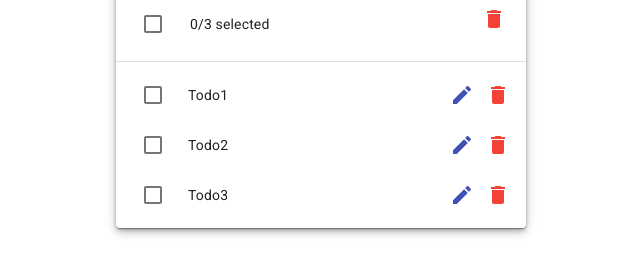
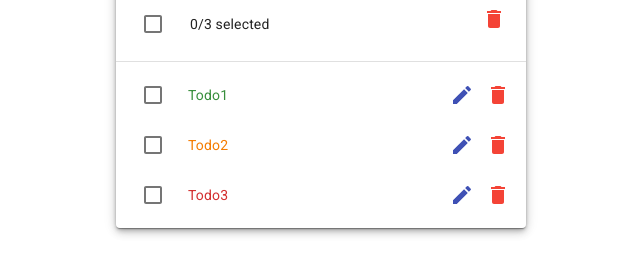
Before and after one commit to sam83045/react-to-do, a React (Create React App) app: page / in a window 1280 px wide. Shown: the part 190-460 px from the top of the page, without its empty margins (319-959 px from the left). Built offline with nearby package versions, Linux system fonts and the light colour scheme.

Commit message:
Added priority color to text

```diff
--- a/src/components/TodoList.jsx
+++ b/src/components/TodoList.jsx
@@ -10,11 +10,12 @@ import {
   Divider,
   IconButton,
   List,
-  ListItem,
+  ListItem as MuiListItem,
   ListItemIcon,
   ListItemSecondaryAction,
   ListItemText,
   makeStyles,
+  withStyles,
 } from "@material-ui/core";
 import DeleteIcon from "@material-ui/icons/Delete";
 import EditIcon from "@material-ui/icons/Edit";
@@ -24,8 +25,29 @@ import { isEmpty } from "lodash-es";
 const useStyles = makeStyles((theme) => ({
   cardHeader: {
     padding: theme.spacing(1, 2),
+    MuiListItem: {
+      root: {
+        backgroundColor: "red",
+      },
+    },
   },
 }));
+
+const ListItem = withStyles((theme) => ({
+  root: {
+    fontSize: "16px",
+    "&.low": {
+      color: theme.palette.success.dark,
+    },
+    "&.medium": {
+      color: theme.palette.warning.dark,
+    },
+    "&.high": {
+      color: theme.palette.error.dark,
+    },
+  },
+  selected: {},
+}))(MuiListItem);
 
 const TodoList = ({ loadTodoList, todoList, deleteMultipleTodo }) => {
   const classes = useStyles();
@@ -111,6 +133,7 @@ const TodoList = ({ loadTodoList, todoList, deleteMultipleTodo }) => {
             />
           ) : (
             <ListItem
+              className={item.priority}
               key={item.id}
               role="listitem"
               button
--- a/src/redux/actions/todoActions.js
+++ b/src/redux/actions/todoActions.js
@@ -1,9 +1,9 @@
 import { CONSTANTS } from "./index";
 
 const todoListData = [
-    { id: "1", task: "Todo1" },
-    { id: "2", task: "Todo2" },
-    { id: "3", task: "Todo3" }
+    { id: "1", task: "Todo1",priority:"low" },
+    { id: "2", task: "Todo2",priority:"medium" },
+    { id: "3", task: "Todo3",priority:"high" }
 ];
 
 export const loadTodoList = () => {
```
